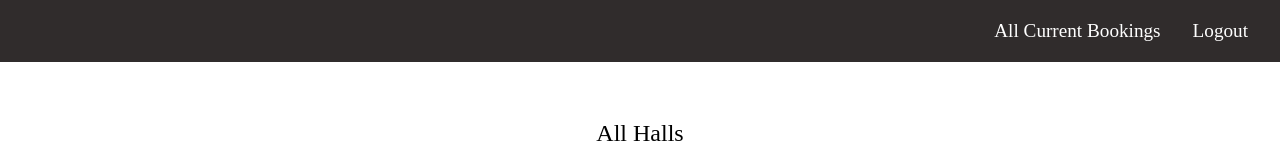
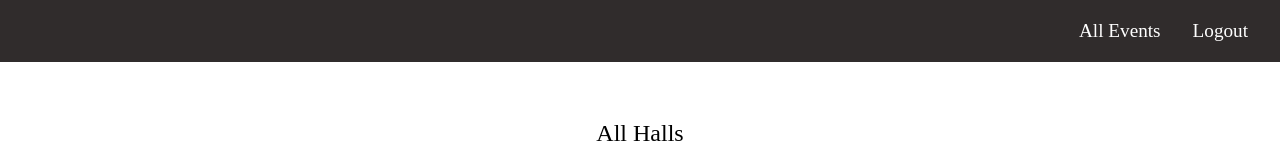
Before and after one commit to Dilpreet0501/Hall-Booking-Website, a React (Create React App) app: page /home in a window 1280 px wide. Shown: the top 160 px of the page. Built offline with nearby package versions, Linux system fonts and the light colour scheme; sample sign-in values are in the browser's storage.

Commit message:
Update Navbar.js

```diff
--- a/src/components/Navbar/Navbar.js
+++ b/src/components/Navbar/Navbar.js
@@ -28,7 +28,7 @@ const Navbar = () => {
     <div className={color?"header-bg":"header-bg"}>
         <ul className={click?"nav-menu active":"nav-menu"}>
             <li>
-                <Link to="{AllBookings}">All Current Bookings</Link>
+                <Link to="{AllBookings}">All Events</Link>
             </li>
             <li onClick={change}>
             Logout
```
